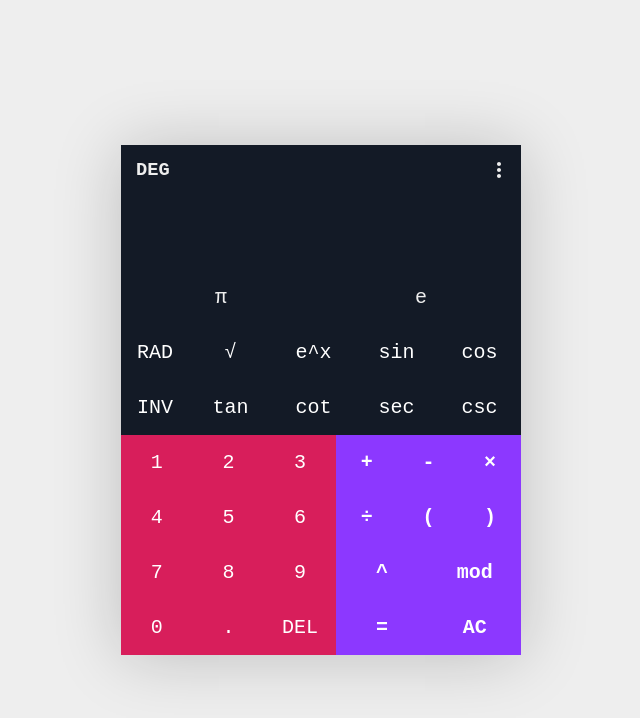
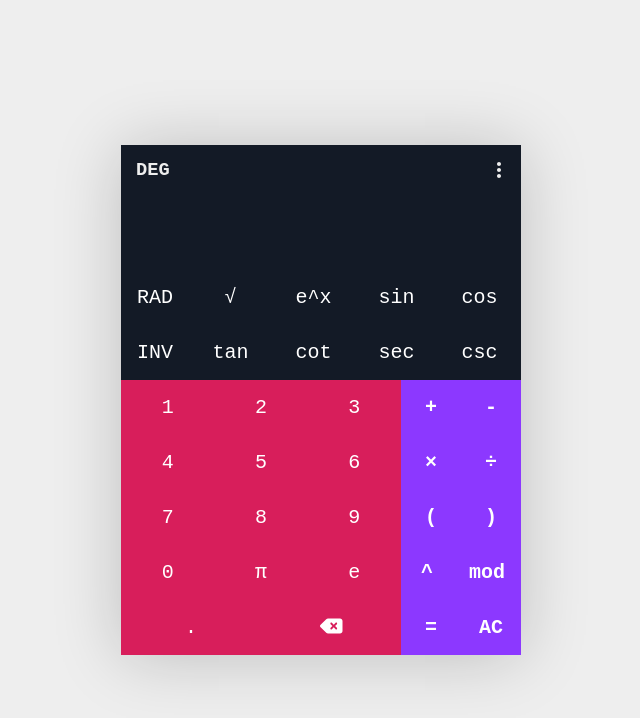
Before and after one commit to serey-roth/calculator, a React (Create React App) app: page / in a window 1280 px wide. Shown: the top 718 px of the page, without its empty margins (319-959 px from the left). Built offline with nearby package versions, Linux system fonts and the light colour scheme.

Commit message:
update handler for decimal point

```diff
--- a/src/App.js
+++ b/src/App.js
@@ -4,6 +4,8 @@ import {
 	History
 } from './modules/components'
 import { useCalculator } from './modules/logic';
+import { FontAwesomeIcon } from '@fortawesome/react-fontawesome'
+import { faDeleteLeft } from '@fortawesome/free-solid-svg-icons'
 
 const digits = Array.from(Array(9), (_, d) => d + 1);
 
@@ -64,15 +66,10 @@ function App() {
 						{state.result ?  <p>({state.result})</p> : ""}
 					</div>
 					<div className="scientific">
-						<div className="alwaysVisible">
-							<button onClick={() => handleAddConstant('π')}>π</button>
-							<button onClick={() => handleAddConstant('e')}>e</button>
-						</div>
-						<div className="drawer">
 						<div className="switchButtons">
-								<button onClick={handleToggleDegree}>{state.isDegree ? 'RAD' :
+							<button onClick={handleToggleDegree}>{state.isDegree ? 'RAD' :
 								'DEG'}</button>
-								<button onClick={handleToggleInverted}>INV</button>
+							<button onClick={handleToggleInverted}>INV</button>
 						</div>
 						<div className="invertible">
 							{state.isInverted ?
@@ -85,8 +82,8 @@ function App() {
 									<button
 									key={e}
 									onClick={() => handleAddFunction(e)}>{e}</button>
-									)}
-						</div>
+									)
+								}
 						</div>
 					</div>
 					<div className="standard">
@@ -97,8 +94,12 @@ function App() {
 								key={d}>{d}</button>
 							)}
 							<button onClick={() => handleAddDigit("0")}>0</button>
+							<button onClick={() => handleAddConstant('π')}>π</button>
+							<button onClick={() => handleAddConstant('e')}>e</button>
 							<button onClick={() => handleAddDigit(".")}>.</button>
-							<button onClick={handleDeleteLast}>DEL</button>
+							<button  id="del" onClick={handleDeleteLast}>
+							<FontAwesomeIcon icon={faDeleteLeft} />
+							</button>
 						</div>
 						<div className="operators">
 							<button onClick={() => handleAddBinaryOperator("+")}>+</button>
--- a/src/index.css
+++ b/src/index.css
@@ -179,31 +179,13 @@ button:hover {
 
 .scientific {
   display: flex;
-  flex-direction: column;
+  flex-direction: row;
   width: 100%;
 }
 
 .scientific button:hover {
   background-color: var(--secondary);
 }
-
-.alwaysVisible {
-  display: flex;
-  flex-wrap: wrap;
-}
-
-.alwaysVisible button {
-  flex: 1 1 auto;
-  background-color: inherit;
-  color: inherit;
-}
-
-.drawer {
-  display: flex;
-  flex-direction: row;
-  width: 100%;
-}
-
 
 .switchButtons {
   display: flex;
@@ -226,28 +208,31 @@ button:hover {
 
 .standard {
   display: flex;
-  flex-direction: row;
+}
+
+.standard #del {
+  padding: 0;
 }
 
 .operators {
   display: flex;
+  flex: 1 1 30%;
   flex-wrap: wrap;
-  flex-grow: 1;
   background-color: var(--secondary);
 }
 
 .operators button {
-  flex: 2 1 33.334%;
+  flex: 1 1 33.334%;
   font-weight: 700;
 }
 
 .digits {
   display: flex;
+  flex: 1 1 70%;
   flex-wrap: wrap;
-  flex-grow: 1;
   background-color: var(--primary);
 }
 
 .digits button {
-  flex: 1 33.334%;
+  flex: 1 1 33.334%;
 }
--- a/src/modules/logic.js
+++ b/src/modules/logic.js
@@ -3,7 +3,7 @@ import { useReducer } from "react";
 const math = require('mathjs');
 
 const numbers = ['0', '1', '2', '3', '4',
-'5', '6', '7', '8', '9', 'exp1', 'π'];
+'5', '6', '7', '8', '9', 'E', 'π'];
 const binaryOps = ['+', '-', '*', '/', '^', '%'];
 const func = ['sqrt', 'exp', 'asin', 'acos', 'atan', 'acot', 'asec', 'acsc',
 'sin', 'cos', 'tan', 'cot', 'sec', 'csc', 'ln'];
@@ -34,30 +34,43 @@ export function useCalculator(initialValue) {
         let expr = state.expression;
         switch(action.type) {
             case 'ADD_EXPRESSION':{
+                let disp = state.forDisplay;
+                if (numbers.includes(expr.slice(-1)) ||
+                expr.slice(-1) === ')') {
+                    expr += '*';
+                    disp += '*';
+                }
                 return {
                     ...state,
                     expression: expr + value,
-                    forDisplay: state.forDisplay + value,
+                    forDisplay: disp + value,
                     result: evaluate(state.isDegree, expr + value, '',
                         state.stack.length, 'CALCULATE'),
+                    previous: '',
                 };
             }
             case 'ADD_DIGIT': {
+                let disp = state.forDisplay;
                 if (expr.slice(-1) === ')') {
                     expr += '*';
+                    disp += '*';
                 }
                 let newExpr = expr;
-                let newDispl = state.forDisplay;
                 let actionType = 'ADD';
                 if (value === '.') {
+                    if (expr.slice(-1) === '.' ||
+                    expr.slice(-1) === 'E' ||
+                    expr.slice(-1) === 'π') {
+                        return {...state};
+                    }
                     newExpr = expr === '' ? '0' : expr;
-                    newDispl = state.forDisplay === '' ? '0' : state.forDisplay;
+                    disp = state.forDisplay === '' ? '0' : state.forDisplay;
                     actionType = 'CALCULATE';
                 }
                 return {
                     ...state,
                     expression: newExpr + value,
-                    forDisplay: newDispl + value,
+                    forDisplay: disp + value,
                     result: evaluate(state.isDegree, newExpr, value,
                         state.stack.length, actionType),
                 };
@@ -124,7 +137,7 @@ export function useCalculator(initialValue) {
                 }
             }
             case 'ADD_CONSTANT': {
-                const newValue = value === 'e' ? 'exp1' : value;
+                const newValue = value === 'e' ? 'E' : value;
                 return {
                     ...state,
                     expression: expr + newValue,
@@ -324,8 +337,8 @@ function renderSymbolsForEval(currentExpr) {
     if (/π/gi.test(currentExpr)) {
         currentExpr = currentExpr.replace(/π/gi, math.pi);
     }
-    if (/exp1/gi.test(currentExpr)) {
-        currentExpr = currentExpr.replace(/exp1/gi, math.exp(1));
+    if (/E/gi.test(currentExpr)) {
+        currentExpr = currentExpr.replace(/E/gi, math.exp(1));
     }
     if (/mod/gi.test(currentExpr)) {
         currentExpr = currentExpr.replace(/mod/gi, '%');
@@ -339,7 +352,7 @@ function renderSymbolsForEval(currentExpr) {
 function evaluate(isDegree, currentExpr, newValue, stackLength, actionType) {
     if (numbers.includes(newValue) || newValue === ')'  || actionType === 'CALCULATE') {
         if (numbers.includes(newValue) &&
-        !(newValue === 'π' || newValue === 'exp1')) {
+        !(newValue === 'π' || newValue === 'E')) {
             newValue = Number.parseInt(newValue);
         }
         if (actionType === 'ADD') {
@@ -373,9 +386,6 @@ function removeLastValue(currentExpr, currentStack, currentDisplay) {
         }
         newStack = currentStack.filter((_, i) => i < currentStack.length - 1);
     } else {
-        if (/exp$/.test(newExpr)) {//this is for the number e which i set as exp1
-            newExpr = newExpr.replace(/exp$/, '');
-        }
         if (/mo$/.test(newDisplay)) {//this is for mod in display
             newDisplay = newDisplay.replace(/mo$/, '');
         }
```
